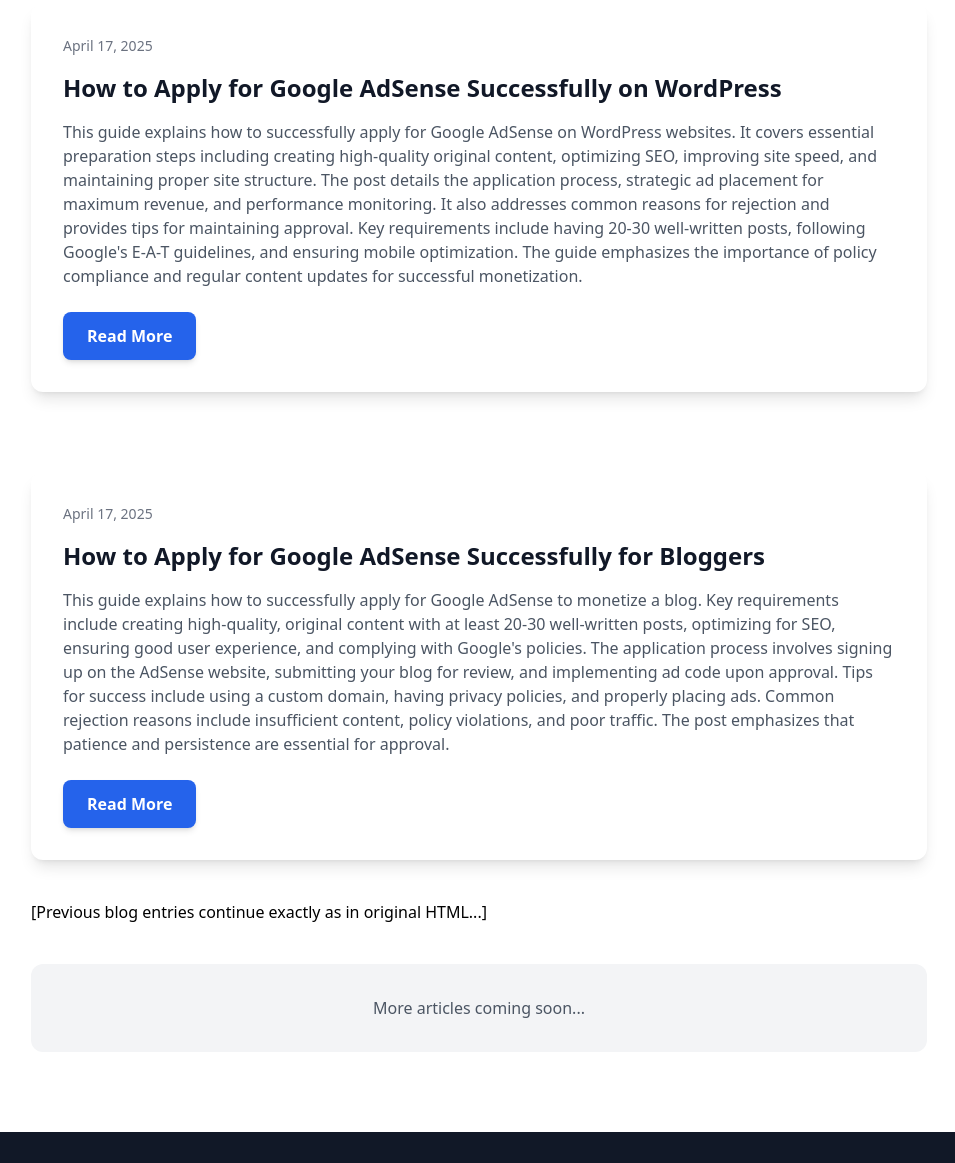
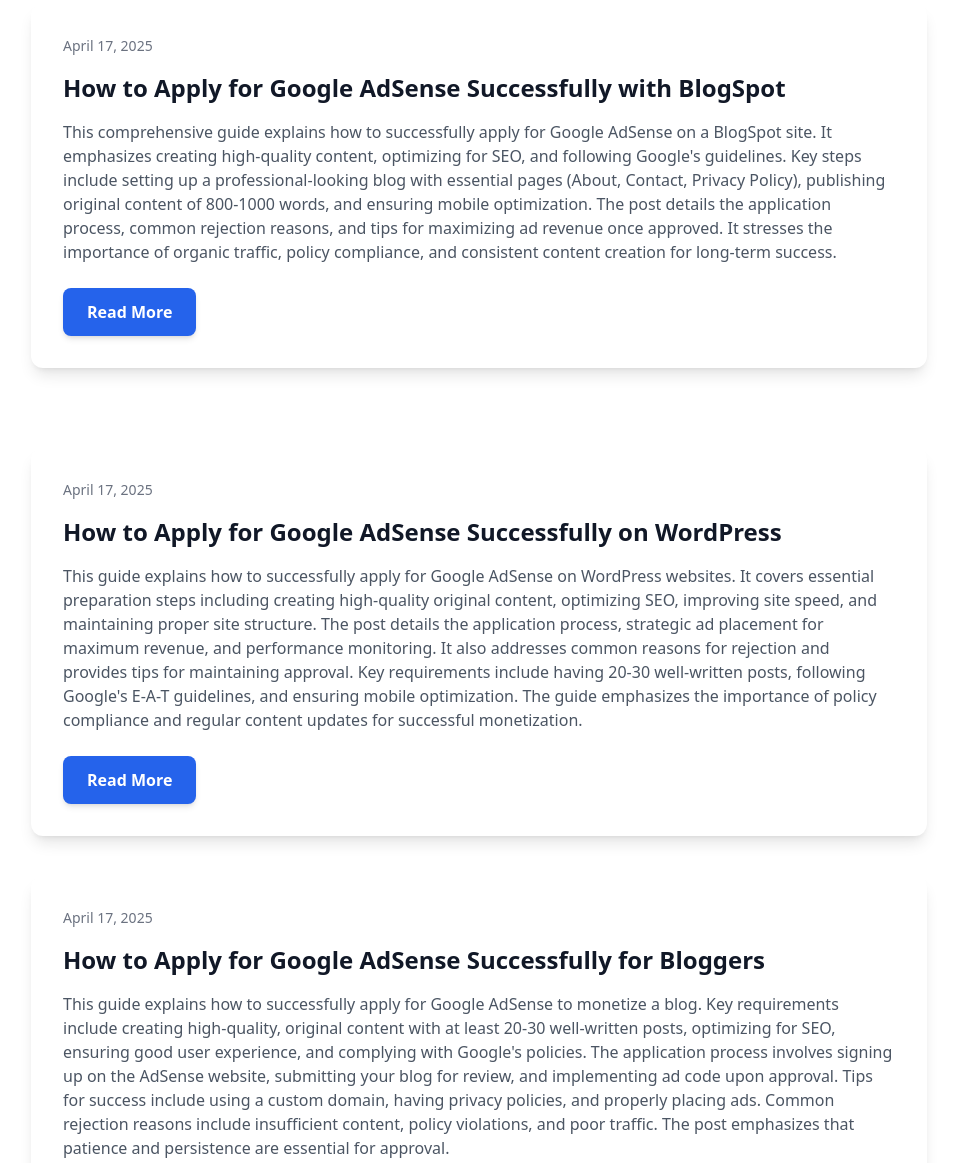
Before and after one commit to urblessedman/get-adsense-approved-with-powerful-seo-content-2025-04-17-32p8s, a plain HTML site: page blog.html in a window 1280 px wide. Shown: the part 440-1603 px from the top of the page, without its empty margins (161-1116 px from the left). Drawn offline with nearby package versions, Linux system fonts and the light colour scheme.

Commit message:
Update blog listing with how-to-apply-for-google-adsense-successfully-with-blogspot-20250417-p7b.html

```diff
--- a/blog.html
+++ b/blog.html
@@ -42,6 +42,23 @@
                     <div class="bg-white rounded-xl p-8 shadow-lg hover:shadow-xl transition-shadow duration-300">
                         <div class="text-sm text-gray-500 mb-4">April 17, 2025</div>
                         <h2 class="text-2xl font-bold text-gray-900 mb-4">
+                            <a href="https://urblessedman.github.io/get-adsense-approved-with-powerful-seo-content-2025-04-17-32p8s/blog/how-to-apply-for-google-adsense-successfully-with-blogspot-20250417-p7b.html" class="hover:text-blue-600 transition-colors duration-300">
+                                How to Apply for Google AdSense Successfully with BlogSpot
+                            </a>
+                        </h2>
+                        <p class="text-gray-600 mb-6">
+                            This comprehensive guide explains how to successfully apply for Google AdSense on a BlogSpot site. It emphasizes creating high-quality content, optimizing for SEO, and following Google's guidelines. Key steps include setting up a professional-looking blog with essential pages (About, Contact, Privacy Policy), publishing original content of 800-1000 words, and ensuring mobile optimization. The post details the application process, common rejection reasons, and tips for maximizing ad revenue once approved. It stresses the importance of organic traffic, policy compliance, and consistent content creation for long-term success.
+                        </p>
+                        <a href="https://urblessedman.github.io/get-adsense-approved-with-powerful-seo-content-2025-04-17-32p8s/blog/how-to-apply-for-google-adsense-successfully-with-blogspot-20250417-p7b.html" class="inline-block bg-blue-600 text-white font-semibold px-6 py-3 rounded-lg hover:bg-blue-700 transform hover:scale-105 transition-all duration-300 shadow-md">
+                            Read More
+                        </a>
+                    </div>
+                </div>
+
+                <div class="max-w-4xl mx-auto grid grid-cols-1 gap-10">
+                    <div class="bg-white rounded-xl p-8 shadow-lg hover:shadow-xl transition-shadow duration-300">
+                        <div class="text-sm text-gray-500 mb-4">April 17, 2025</div>
+                        <h2 class="text-2xl font-bold text-gray-900 mb-4">
                             <a href="https://urblessedman.github.io/get-adsense-approved-with-powerful-seo-content-2025-04-17-32p8s/blog/how-to-apply-for-google-adsense-successfully-on-wordpress-20250417-ew0.html" class="hover:text-blue-600 transition-colors duration-300">
                                 How to Apply for Google AdSense Successfully on WordPress
                             </a>
@@ -53,9 +70,7 @@
                             Read More
                         </a>
                     </div>
-                </div>
 
-                <div class="max-w-4xl mx-auto grid grid-cols-1 gap-10">
                     <div class="bg-white rounded-xl p-8 shadow-lg hover:shadow-xl transition-shadow duration-300">
                         <div class="text-sm text-gray-500 mb-4">April 17, 2025</div>
                         <h2 class="text-2xl font-bold text-gray-900 mb-4">
@@ -70,8 +85,6 @@
                             Read More
                         </a>
                     </div>
-
-                    [Previous blog entries continue exactly as in original HTML...]
 
                     <div class="bg-gray-100 rounded-xl p-8 text-center">
                         <p class="text-gray-600">More articles coming soon...</p>
```
